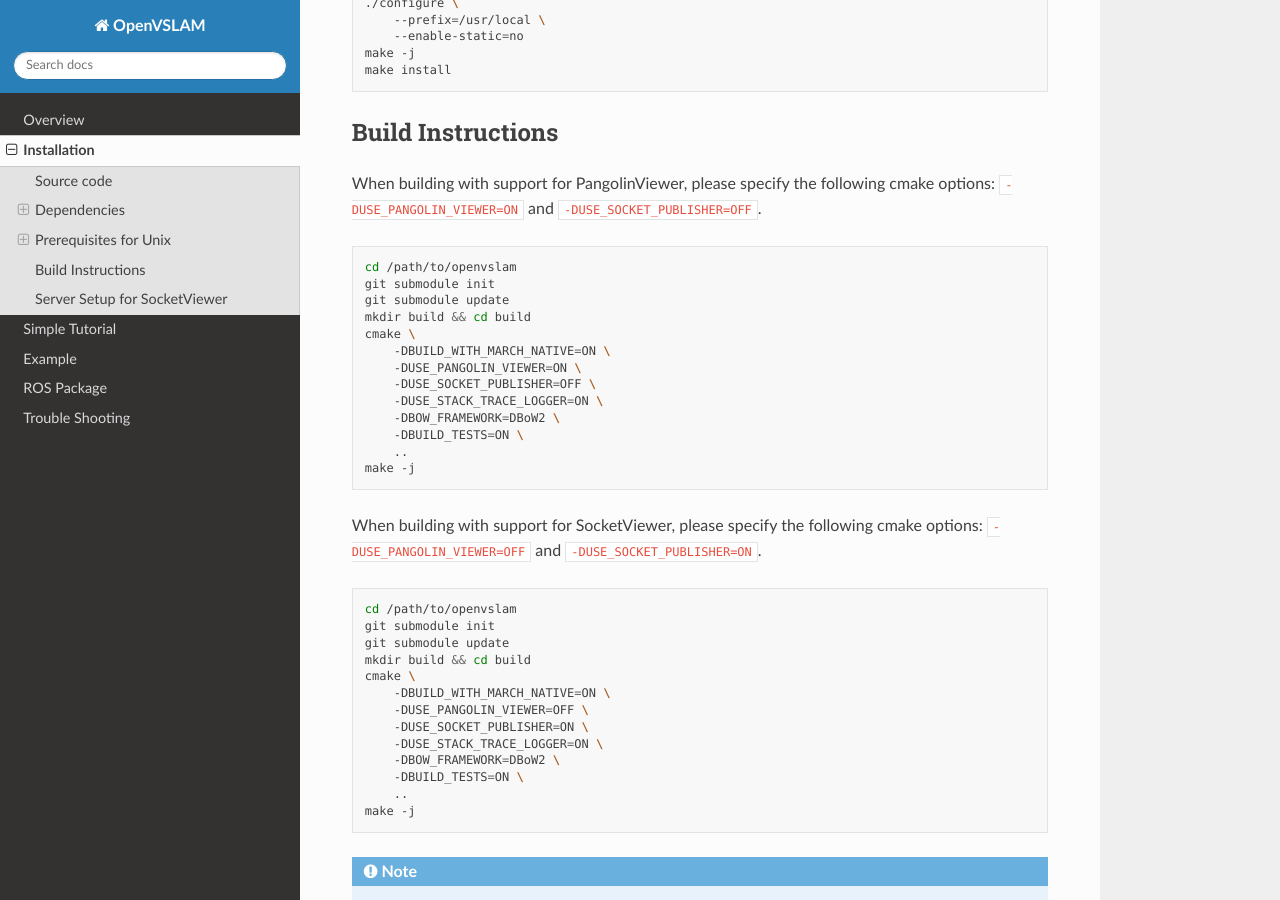
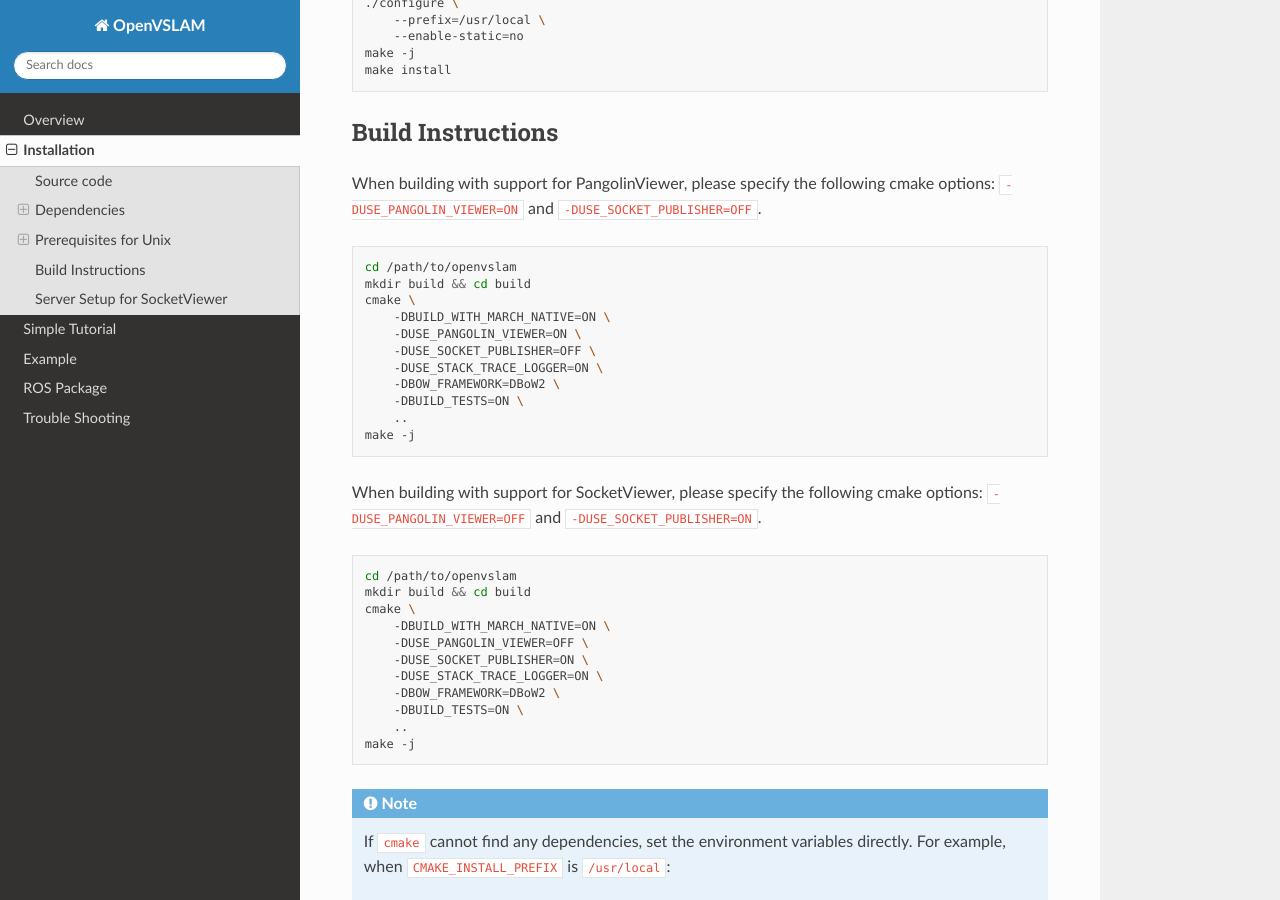
Before and after one commit to xdspacelab/openvslam, a Sphinx documentation site: the page built from docs/installation.rst, in a window 1280 px wide and 900 px high, scrolled down 5719 px. Built offline with Sphinx 7.4.7 and the Read the Docs theme 2.0.0, drawn with Linux system fonts in a browser that asks for light colours; pages that are not in the unit, such as notebooks, are missing from menus.

Commit message:
Remove unneeded commands form install instructions

```diff
--- a/docs/installation.rst
+++ b/docs/installation.rst
@@ -329,8 +329,6 @@ When building with support for PangolinViewer, please specify the following cmak
 .. code-block:: bash
 
     cd /path/to/openvslam
-    git submodule init
-    git submodule update
     mkdir build && cd build
     cmake \
         -DBUILD_WITH_MARCH_NATIVE=ON \
@@ -347,8 +345,6 @@ When building with support for SocketViewer, please specify the following cmake
 .. code-block:: bash
 
     cd /path/to/openvslam
-    git submodule init
-    git submodule update
     mkdir build && cd build
     cmake \
         -DBUILD_WITH_MARCH_NATIVE=ON \
```
